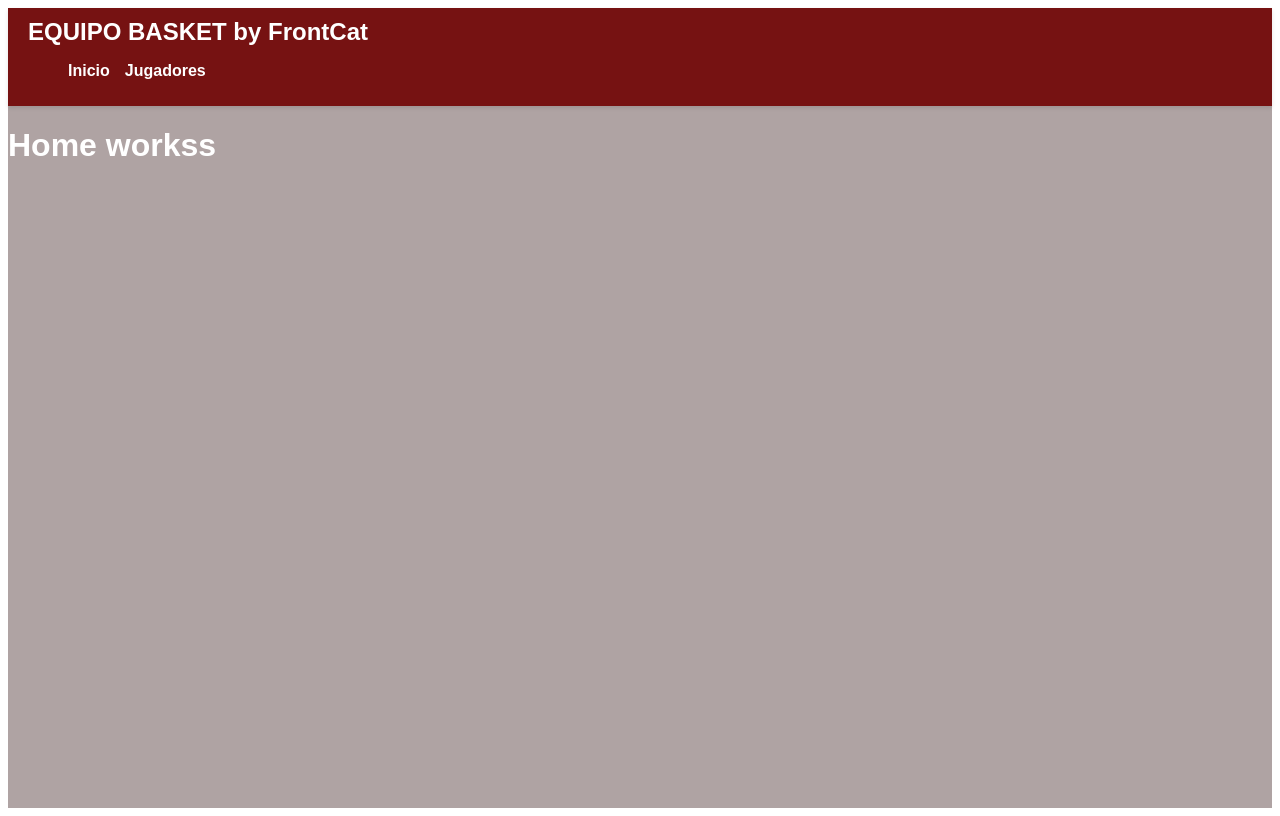
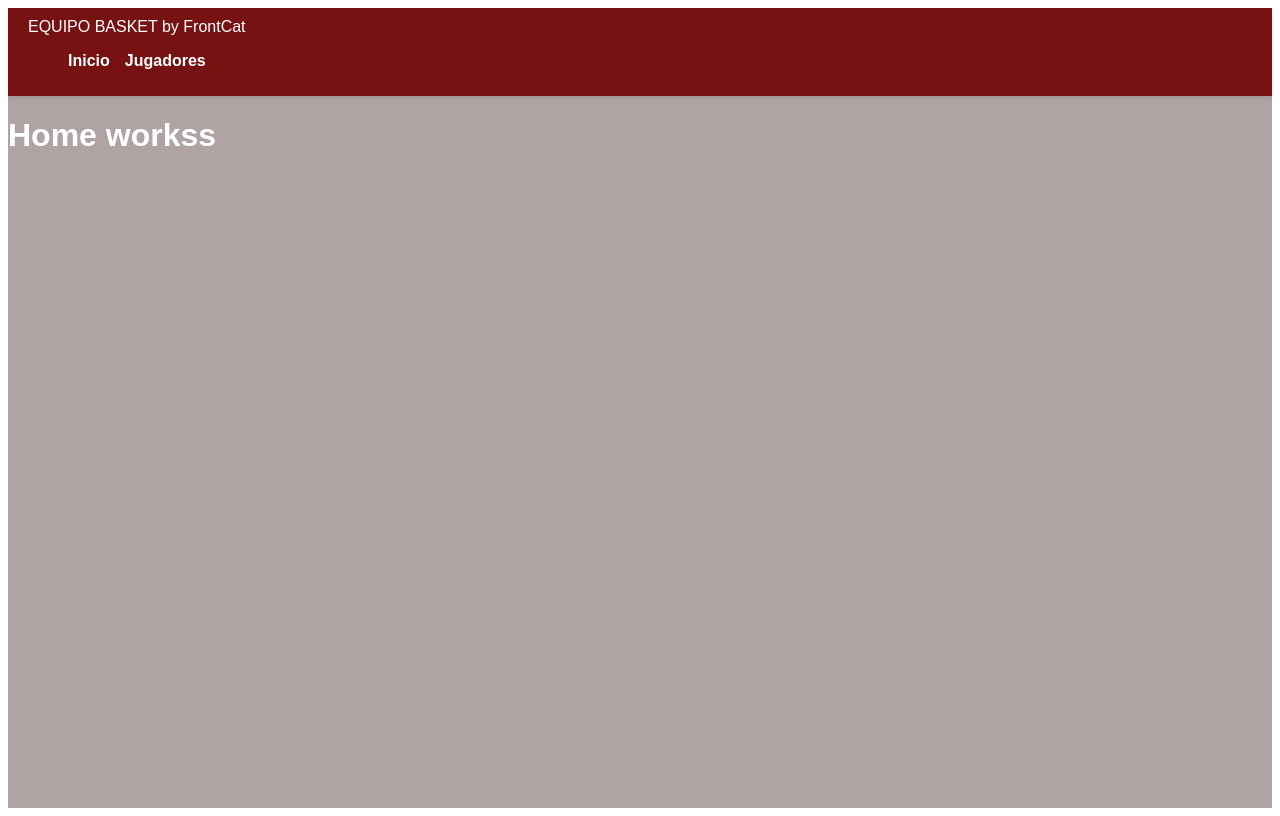
Before and after one commit to GerardCamell/equipo.basket-p2, an Angular app: page /home in a window 1280 px wide. Built offline with nearby package versions, Linux system fonts and the light colour scheme.

Commit message:
Retoques

```diff
--- a/src/app/components/header/header.css
+++ b/src/app/components/header/header.css
@@ -21,11 +21,3 @@ a {
   transition: color 0.3s;
 
 }
-
-.logo {
-  text-decoration: none; /* Quita el subrayado */
-  color: inherit; /* Hereda el color del texto normal */
-  font-weight: bold; /* Opcional: que se vea más como logo */
-  font-size: 1.5em; /* Opcional: tamaño más grande */
-  cursor: pointer; /* Opcional: que se vea que se puede clicar */
-}
```
